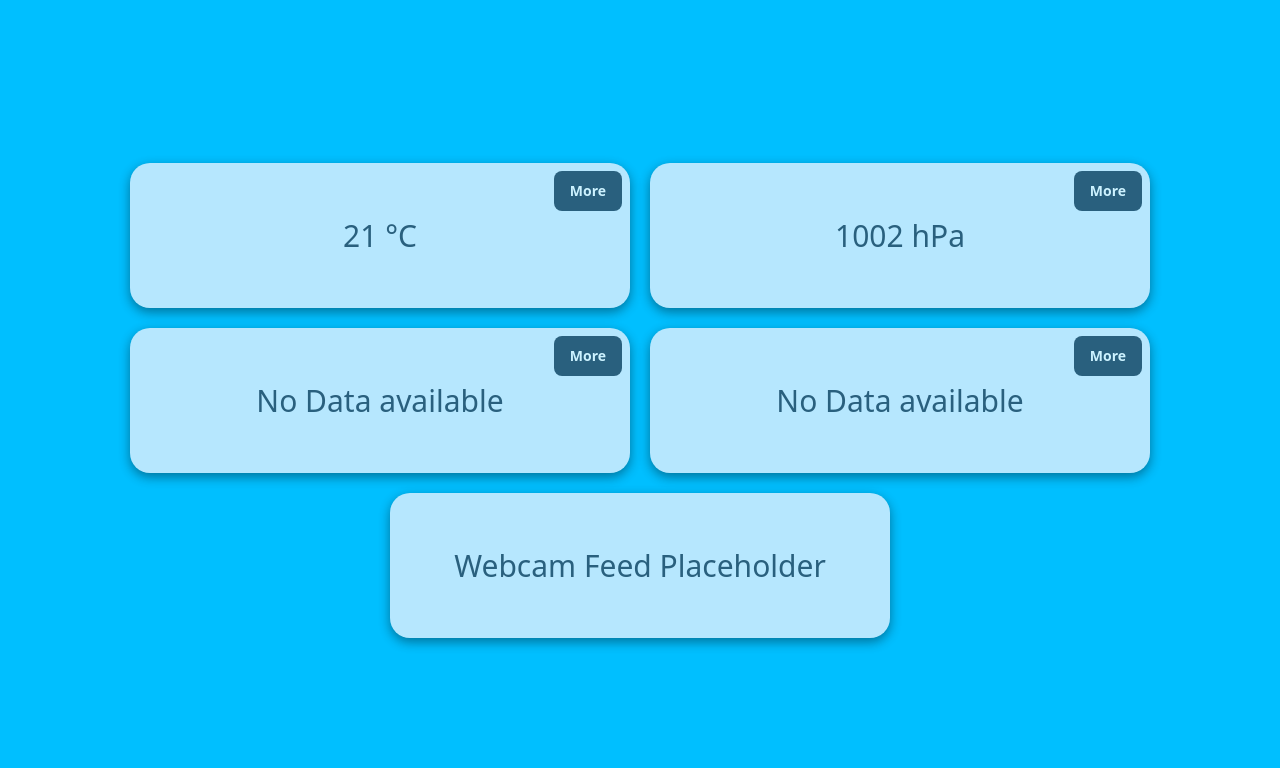
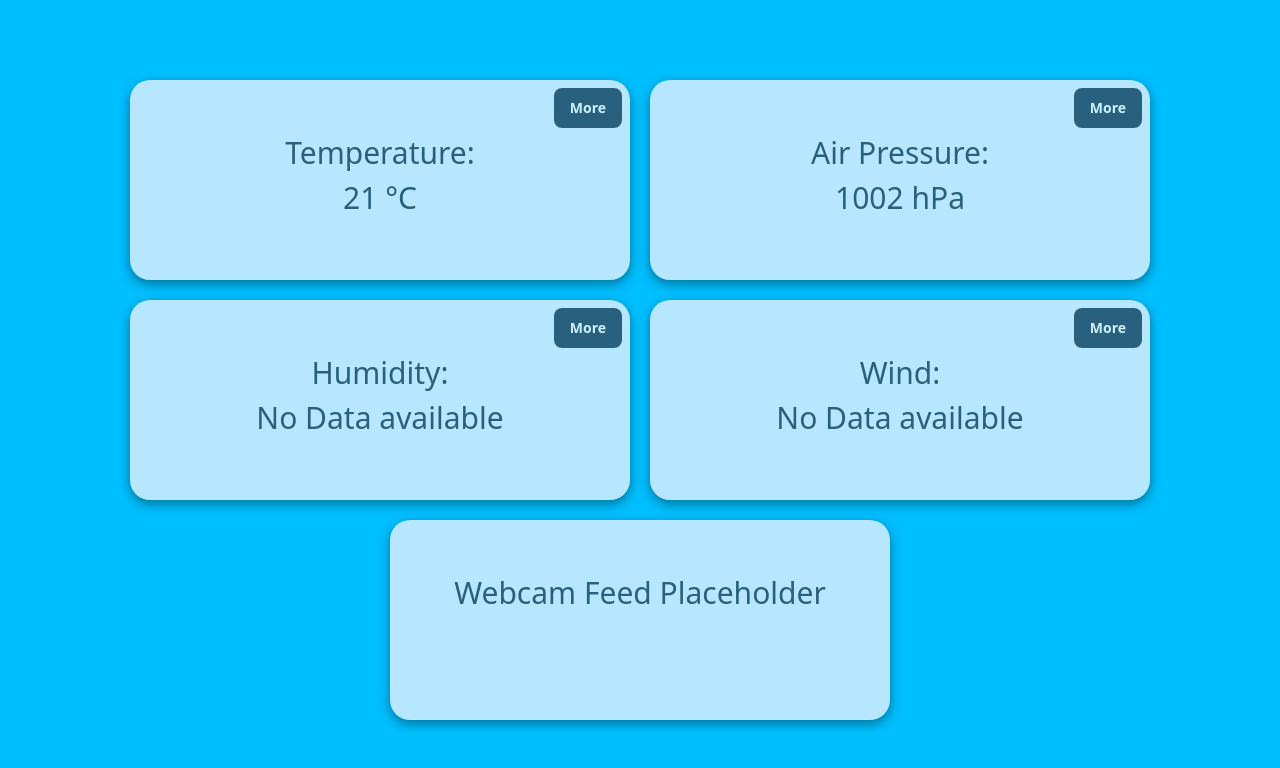
Before and after one commit to Rmhibbert/weather_station_S2_2025, a Next.js app in the folder fullstack/: page / in a window 1280 px wide. Shown: the top 768 px of the page. Built offline with nearby package versions, Linux system fonts and the light colour scheme.

Commit message:
style(css): add titles to widgets back

```diff
--- a/fullstack/src/components/WidgetBase.css
+++ b/fullstack/src/components/WidgetBase.css
@@ -1,5 +1,6 @@
 .widget {
   min-width: 500px;
+  min-height: 200px;
   padding: 50px;
   background: rgba(255, 255, 255, 0.1);
   border-radius: 20px;
--- a/fullstack/src/components/widget.jsx
+++ b/fullstack/src/components/widget.jsx
@@ -9,7 +9,7 @@ const sensorMapping = {
   windSpeed: { unit: "km/h", label: "Wind Speed" },
 };
 
-const Widget = ({ data, GraphComponent }) => {
+const Widget = ({ name, data, GraphComponent }) => {
   const [isExpanded, setIsExpanded] = useState(false);
 
   const toggleExpand = () => {
@@ -37,7 +37,8 @@ const Widget = ({ data, GraphComponent }) => {
     <div
       className={`widget ${isExpanded ? "expanded" : ""} relative rounded-lg`}
     >
-      <p>{renderLatestData()}</p>
+      <p>{name}:</p>
+      <p> {renderLatestData()}</p>
 
       <Button
         onClick={toggleExpand}
```
